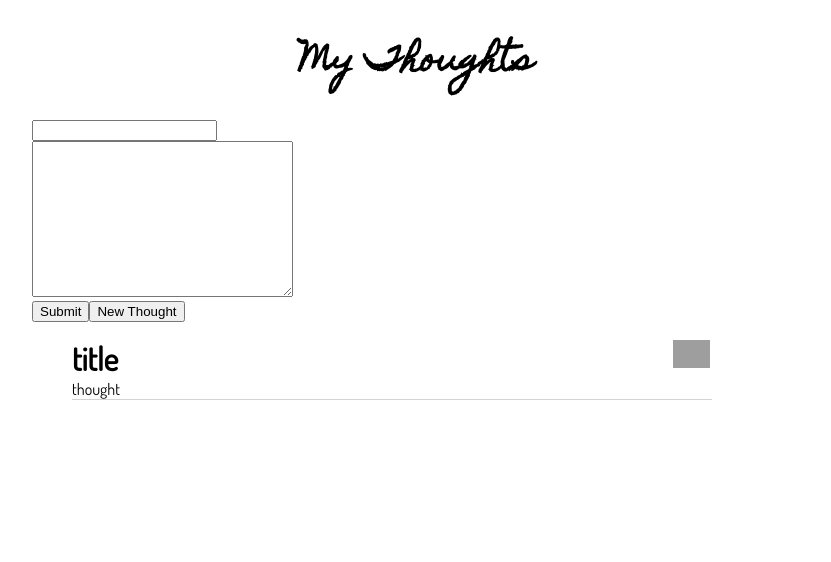
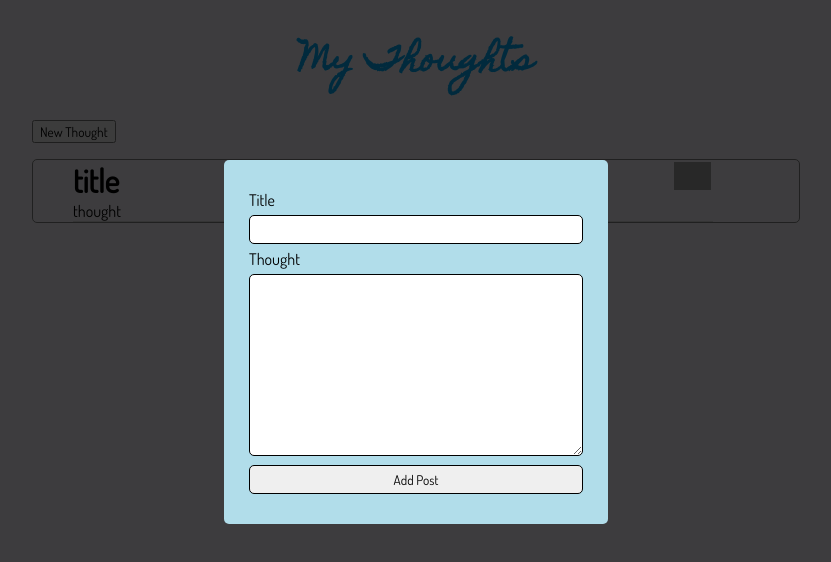
Before and after one commit to wayaway-jtm/angular-social-lab, an Angular app: page / in a window 1280 px wide. Both pictures are taken after a click on the button "New Thought". Shown: the top 562 px of the page, without its empty margins (224-1055 px from the left). Built offline with nearby package versions, Linux system fonts and the light colour scheme; grey boxes are pictures that could not be loaded.

Commit message:
implemented new thought modal

```diff
--- a/src/app/app.component.css
+++ b/src/app/app.component.css
@@ -0,0 +1,4 @@
+section {
+    height: 100%;
+    width: 100%;
+}
--- a/src/app/app.module.ts
+++ b/src/app/app.module.ts
@@ -7,6 +7,7 @@ import { SocialPostsComponent } from './social-posts/social-posts.component';
 import { PostComponent } from './post/post.component';
 import { PostFormComponent } from './post-form/post-form.component';
 import { FormsModule } from '@angular/forms';
+import { BrowserAnimationsModule } from '@angular/platform-browser/animations';
 
 @NgModule({
   declarations: [
@@ -18,7 +19,8 @@ import { FormsModule } from '@angular/forms';
   imports: [
     BrowserModule,
     AppRoutingModule,
-    FormsModule
+    FormsModule,
+    BrowserAnimationsModule
   ],
   providers: [],
   bootstrap: [AppComponent]
--- a/src/app/post-form/post-form.component.css
+++ b/src/app/post-form/post-form.component.css
@@ -0,0 +1,42 @@
+section {
+  background-color: #B1DDEA;
+  display: flex;
+  flex-direction: column;
+  align-items: center;
+  max-width: 30vw;
+  margin: auto;
+  margin-top: 20vh;
+}
+
+form {
+    padding: 25px;
+    width: 100%;
+}
+
+input, section, button, textarea {
+    border-radius: 5px;
+}
+
+input, textarea, button {
+    border: 1px solid black;
+    width: 100%;
+    padding: 5px;
+}
+
+p {
+    margin: 5px 0;
+}
+
+button {
+    margin: 5px 0;
+}
+
+
+.bg-focus {
+  background: rgba(0, 0, 0, .75);
+  position: absolute;
+  top: 0;
+  left: 0;
+  width: 100vw;
+  height: 100vh;
+}
--- a/src/app/post-form/post-form.component.html
+++ b/src/app/post-form/post-form.component.html
@@ -1,11 +1,19 @@
+<div class="bg-focus">
+  <section>
     <form #f="ngForm">
       <div>
+        <label>
+          <p>Title</p>
           <input type="text" [(ngModel)]="titleInput" name="inpTitle" />
+        </label>
       </div>
       <div>
-    <textarea [(ngModel)]="txtThought" name="txtThought" id="txtThought" cols="30"
-      rows="10"></textarea>
+        <label>
+          <p>Thought</p>
+          <textarea [(ngModel)]="txtThought" name="txtThought" id="txtThought" cols="30" rows="10"></textarea>
+        </label>
       </div>
+      <button (click)="submitPost($event)">Add Post</button>
     </form>
-<button (click)="submitPost($event)">Submit</button>
-<p *ngIf="submitTest">Submitted</p>
+  </section>
+</div>
--- a/src/app/post/post.component.css
+++ b/src/app/post/post.component.css
@@ -8,7 +8,6 @@ span section {
 
 p {
     margin: 0;
-    font-family: 'Dosis', sans-serif;
 }
 
 #pTitle {
--- a/src/app/social-posts/social-posts.component.css
+++ b/src/app/social-posts/social-posts.component.css
@@ -1,3 +1,8 @@
+ul {
+    border: 1px solid gray;
+    border-radius: 5px;
+}
+
 li {
     max-width: 50vw;
     border-bottom: 1px solid lightgray;
--- a/src/app/social-posts/social-posts.component.html
+++ b/src/app/social-posts/social-posts.component.html
@@ -1,7 +1,7 @@
 <app-post-form (submitted)="onSubmit($event)" *ngIf="showForm"></app-post-form>
 <button (click)="showNewThoughtForm()">New Thought</button>
 <ul>
-    <li *ngFor="let singlePost of postList">
-        <app-post [post]="singlePost" (deleted)="onDelete($event)"></app-post>
-    </li>
+  <li *ngFor="let singlePost of postList">
+    <app-post [post]="singlePost" (deleted)="onDelete($event)"></app-post>
+  </li>
 </ul>
--- a/src/app/social-posts/social-posts.component.ts
+++ b/src/app/social-posts/social-posts.component.ts
@@ -1,5 +1,4 @@
 import { Component, OnInit } from '@angular/core';
-import { PostComponent } from '../post/post.component';
 import { IPost } from '../ipost'
 import { Post } from '../post/post.class';
 
--- a/src/styles.css
+++ b/src/styles.css
@@ -1,16 +1,19 @@
 /* You can add global styles to this file, and also import other style files */
 * {
     box-sizing: border-box;
+    font-family: 'Dosis', sans-serif;
 }
 
 h1 {
     font-family: 'Homemade Apple', cursive;
+    color: rgb(3, 169, 244);
 }
 
 body {
     display: flex;
     flex-direction: column;
     align-items: center;
+    background-color: #F3F1F7;
 }
 
 app-root {
```
Also changed, not shown: src/app/app.component.html (line endings or trailing spaces), src/index.html (indentation only). Lines whose indentation alone changed are shown as unchanged.
